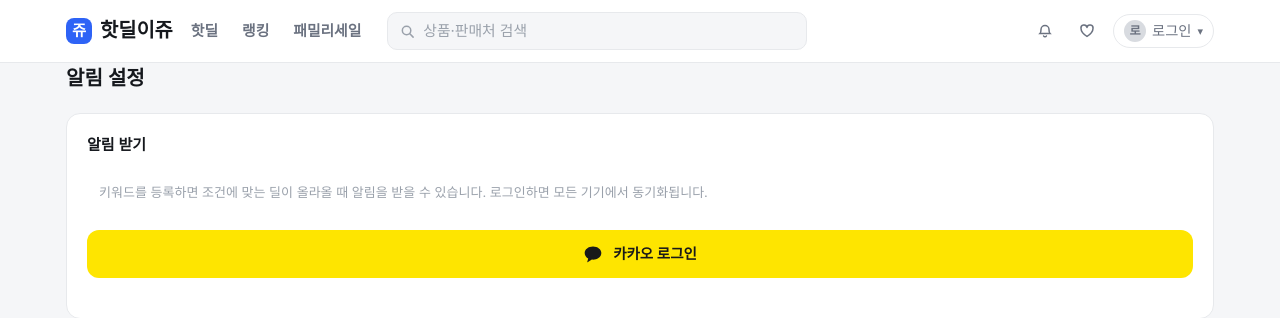
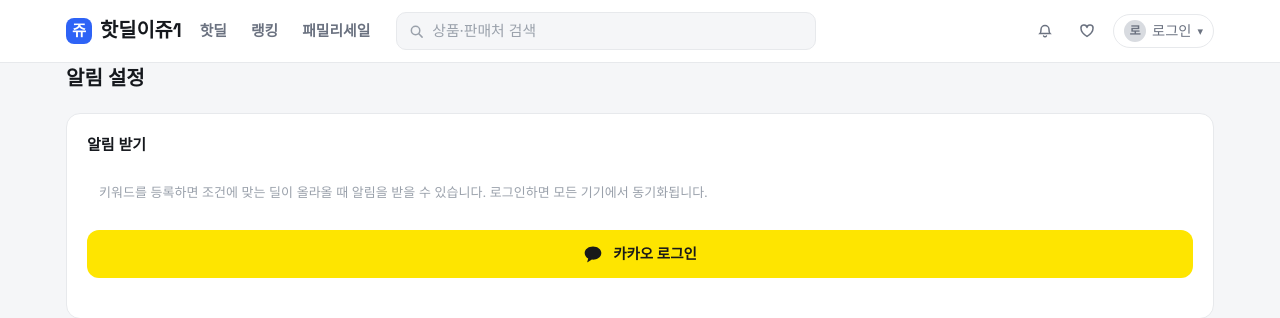
Before and after one commit to cobjaygk-creator/hotdeal, a FastAPI app: page /alerts in a window 1280 px wide. Shown: the top 318 px of the page. Run offline with FastAPI, Linux system fonts and the light colour scheme; some libraries are stand-ins or nearby versions; some web fonts are replaced.

Commit message:
test: 로고 텍스트 핫딜이쥬1로 변경 (OCI 배포 테스트)
Co-Authored-By: Claude Sonnet 4.6 <noreply@anthropic.com>

```diff
--- a/app/templates/base.html
+++ b/app/templates/base.html
@@ -65,7 +65,7 @@
       <button type="button" class="menu-btn" id="menu-btn" aria-label="메뉴 열기">
         <svg width="16" height="16" viewBox="0 0 16 16" fill="none" stroke="currentColor" stroke-width="1.7" stroke-linecap="round" aria-hidden="true"><path d="M2.5 4h11M2.5 8h11M2.5 12h11"></path></svg>
       </button>
-      <a class="topbar-brand" href="/"><span class="brand-mark">쥬</span><span class="topbar-brand-copy">핫딜이쥬<small>발견하는 재미, 아끼는 즐거움</small></span></a>
+      <a class="topbar-brand" href="/"><span class="brand-mark">쥬</span><span class="topbar-brand-copy">핫딜이쥬1<small>발견하는 재미, 아끼는 즐거움</small></span></a>
       <nav class="topbar-nav" aria-label="주요 메뉴">
         <a href="/" class="{% if current_nav == 'hotdeal' %}on{% endif %}">핫딜</a>
         <a href="/ranking" class="{% if current_nav == 'ranking' %}on{% endif %}">랭킹</a>
```
